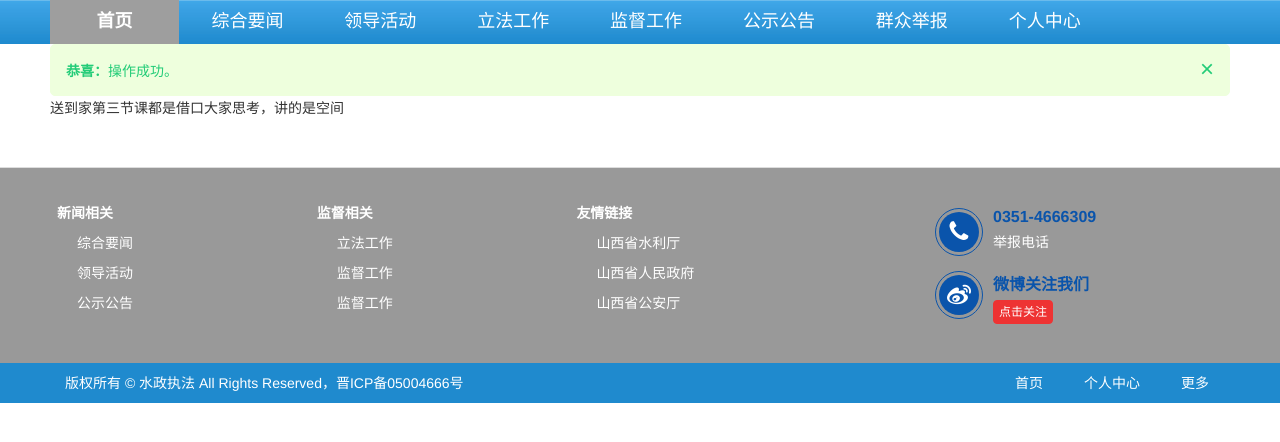
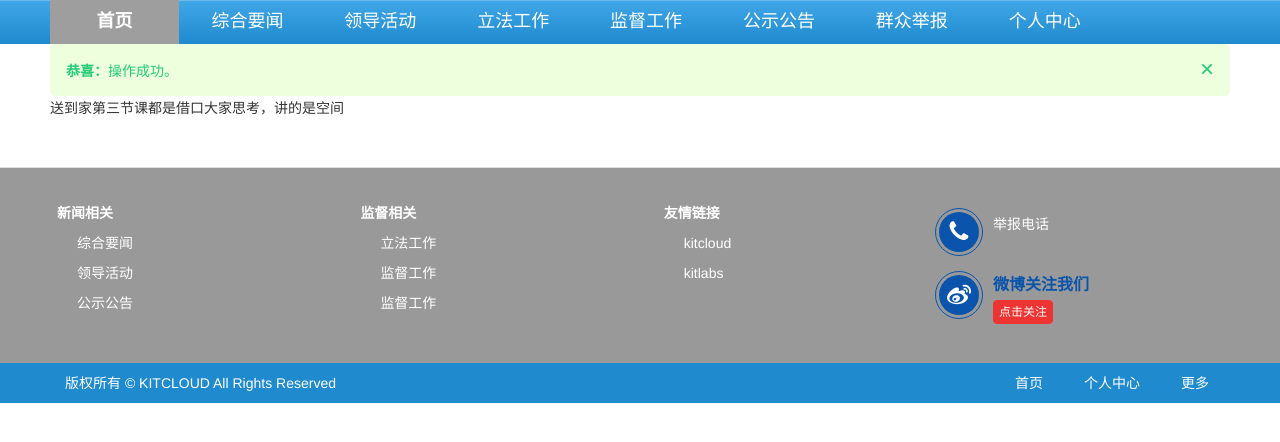
Before and after one commit to kitlabs-cn/KitPHP, a Symfony app: template src/KitWebBundle/Resources/views/News/index.html.twig in a window 1280 px wide. Shown: the part 151-593 px from the top of the page. Run offline with Twig, Linux system fonts and the light colour scheme; the template is opened without the code that fills it, so the values that code supplies are empty; some libraries are stand-ins or nearby versions; grey boxes are pictures that could not be loaded.

Commit message:
[MOD] modify views

```diff
--- a/src/KitWebBundle/Resources/views/Common/bottom.html.twig
+++ b/src/KitWebBundle/Resources/views/Common/bottom.html.twig
@@ -22,9 +22,8 @@
 							</li>
 							<li><a href="">友情链接</a>
 								<ul>
-									<li><a href="http://www.sxwater.gov.cn/">山西省水利厅</a></li>
-									<li><a href="http://www.shanxigov.cn/">山西省人民政府</a></li>
-									<li><a href="http://www.shanxiga.gov.cn/">山西省公安厅</a></li>
+									<li><a href="">kitcloud</a></li>
+									<li><a href="">kitlabs</a></li>
 								</ul>
 							</li>
 						</ul>
@@ -34,7 +33,7 @@
 							<div class="float-left txt-border radius-circle border-main">
 								<div class="txt radius-circle bg-main icon-phone text-large"></div>
 							</div>
-							<div class="media-body"><strong class="text-big text-main">0351-4666309</strong>举报电话</div>
+							<div class="media-body"><strong class="text-big text-main"></strong>举报电话</div>
 						</div>
 						<div class="media media-x">
 							<div class="float-left txt-border radius-circle border-main">
--- a/src/KitWebBundle/Resources/views/Common/footer.html.twig
+++ b/src/KitWebBundle/Resources/views/Common/footer.html.twig
@@ -3,10 +3,10 @@
 				<div class="navbar">
 					<div class="navbar-head">
 						<button class="button bg-gray icon-navicon" data-target="#navbar-footer"></button>
-						<!-- <a href="http://www.pintuer.com" target="_blank"><img class="logo" src="{{ asset('static/images/24-white.png') }}" alt="水政监督系统" /></a>  -->
+						<!-- <a href="http://www.pintuer.com" target="_blank"><img class="logo" src="{{ asset('static/images/24-white.png') }}" alt="" /></a>  -->
 					</div>
 					<div class="navbar-body nav-navicon" id="navbar-footer">
-						<div class="navbar-text navbar-left hidden-s hidden-l">版权所有 &copy; <a href="#" target="_blank">水政执法</a> All Rights Reserved，晋ICP备05004666号</div>
+						<div class="navbar-text navbar-left hidden-s hidden-l">版权所有 &copy; <a href="#" target="_blank">KITCLOUD</a> All Rights Reserved</div>
 						<ul class="nav nav-inline navbar-right">
 							<li><a href="/">首页</a></li>
 							<li><a href="{{ path('kit_user_homepage') }}">个人中心</a></li>
--- a/src/KitWebBundle/Resources/views/Common/header.html.twig
+++ b/src/KitWebBundle/Resources/views/Common/header.html.twig
@@ -18,7 +18,7 @@
     	<div class="line">
     	   <div class="xl12 xs7 xm7 xb7">
     			<button class="button icon-navicon float-right" data-target="#header-demo"></button>
-    			<a target="_blank" href="/"><img src="{{ asset('static/images/logo.png') }}" alt="水政执法监督平台" /></a>
+    			<a target="_blank" href="/"><img src="{{ asset('static/images/logo.png') }}" alt="logo" /></a>
     		</div>
     		<div class="xs4 xm4 xb4 padding-top" style="display: none">
 				<form>
```
